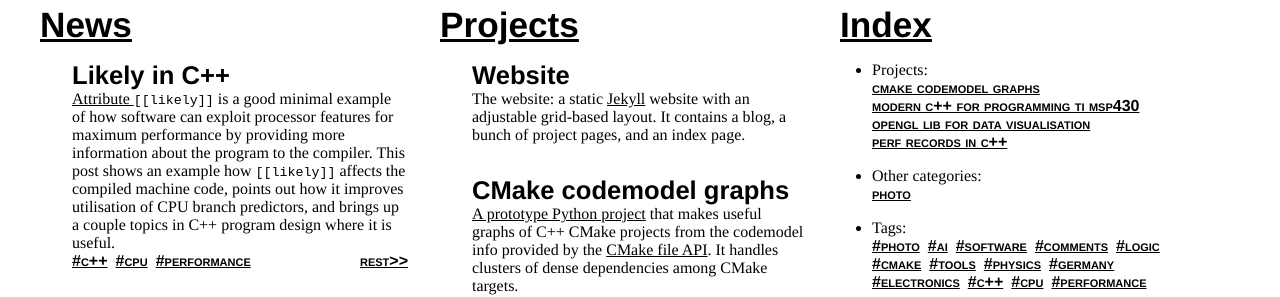
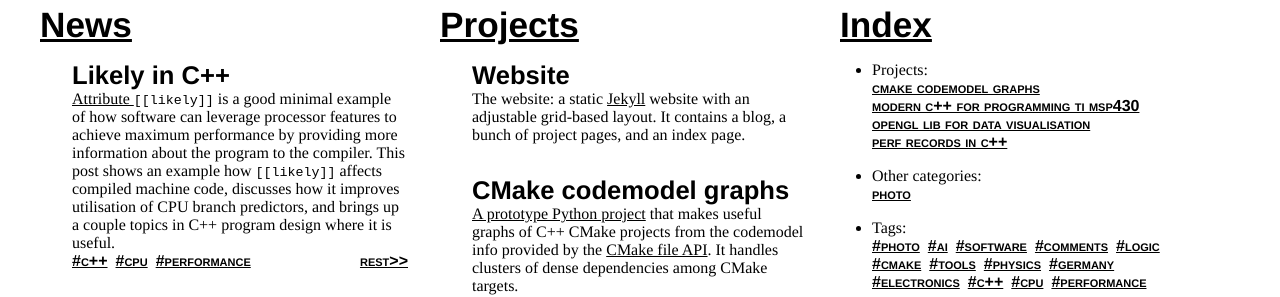
Before and after one commit to xealits/xealits.github.io, a Jekyll site: the page built from index.html, in a window 1280 px wide. Shown: the part 159-456 px from the top of the page. Built offline with Jekyll 4.4.1, drawn with Linux system fonts in a browser that asks for light colours.

Commit message:
Final corrections in abstract and wrap-up
	modified:   _posts/2026/2026-09-08-likely-in-cpp.md

```diff
--- a/_posts/2026/2026-09-08-likely-in-cpp.md
+++ b/_posts/2026/2026-09-08-likely-in-cpp.md
@@ -8,11 +8,11 @@ tags: c++ cpu performance
 <summary>
 <a href="https://en.cppreference.com/cpp/language/attributes/likely">Attribute <code class="language-cpp highlighter-rouge">[[likely]]</code></a>
 is a good minimal example
-of how software can exploit processor features for maximum performance
+of how software can leverage processor features to achieve maximum performance
 by providing more information about the program to the compiler.
 This post shows an example how <code>[[likely]]</code> affects
-the compiled machine code,
-points out how it improves utilisation of CPU branch predictors,
+compiled machine code,
+discusses how it improves utilisation of CPU branch predictors,
 and brings up a couple topics in C++ program design where it is useful.
 </summary>
 
@@ -276,7 +276,7 @@ It is not some brittle ad-hoc hack to tune the performance.
 It helps to fully express semantics of such constructions as `std::expected`.
 And that is often the way how high performance is achieved:
 you do not add random hacky bits,
-you express the requirements of your program more precisely and explicitly.
+you express your program more precisely and explicitly.
 
 The `[[likely]]` attribute also serves as a good primer
 on how CPU features support common patterns of software behavior,
```
